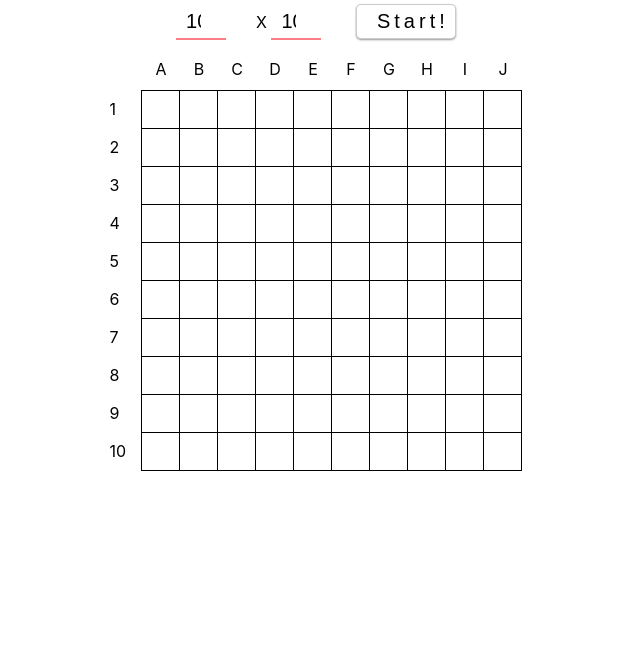
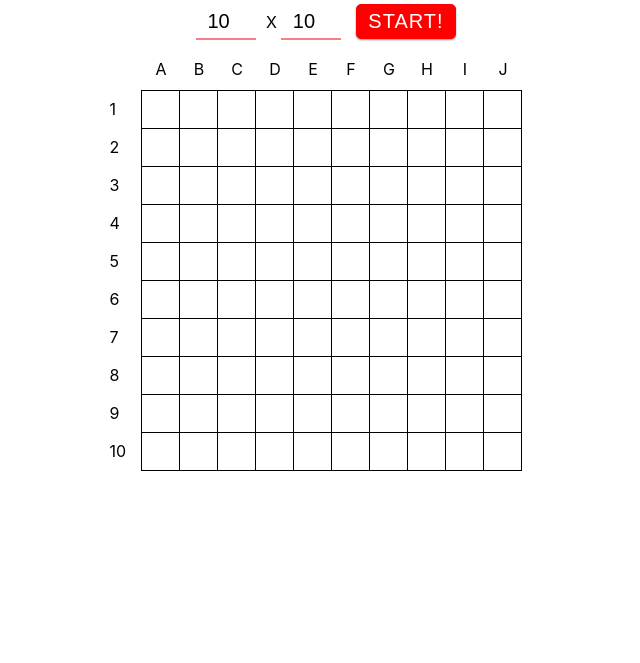
Before and after one commit to niiccolas/jsBoot, a plain HTML site: page index.html in a window 1280 px wide. Shown: the part 137-800 px from the top of the page, without its empty margins (309-949 px from the left). Drawn offline with Linux system fonts and the light colour scheme.

Commit message:
Change user input colors

```diff
--- a/assets/css/main.css
+++ b/assets/css/main.css
@@ -22,10 +22,10 @@ h1 {
  *----------------------------------------*/
 
 input {
-  margin-right: 30px;
+  margin-right: 10px;
   padding: 5px 10px;
   font-size: 1.25rem;
-  width: 30px;
+  width: 40px;
   outline: none;
   border: 0;
   border-bottom: 2px solid rgba(248, 38, 52, 0.598);
@@ -33,15 +33,16 @@ input {
 }
 
 input[type=button] {
-  background: white;
+  color: white;
+  background: red;
   border-radius: 5px;
-  border: 1px solid rgba(0, 0, 0, 0.2);
+  border: 1px solid red;
   box-shadow: 0 1px 2px rgba(0,0,0,0.2),
               0 1px 2px rgba(0,0,0,0.24);
   cursor: pointer;
   font-size: 1.25rem;
-  letter-spacing: .2em;
-  padding: 5px 20px;
+  letter-spacing: 1px;
+  text-transform: uppercase;
   transition: 0.3s all  ease-in-out;
   width: 100px;
 }
@@ -49,7 +50,6 @@ input[type=button] {
 input[type=button]:hover{
   border: 1px solid red;
   box-shadow: 0 1px 15px red;
-  background: red;
   color: white;
 }
 
```
